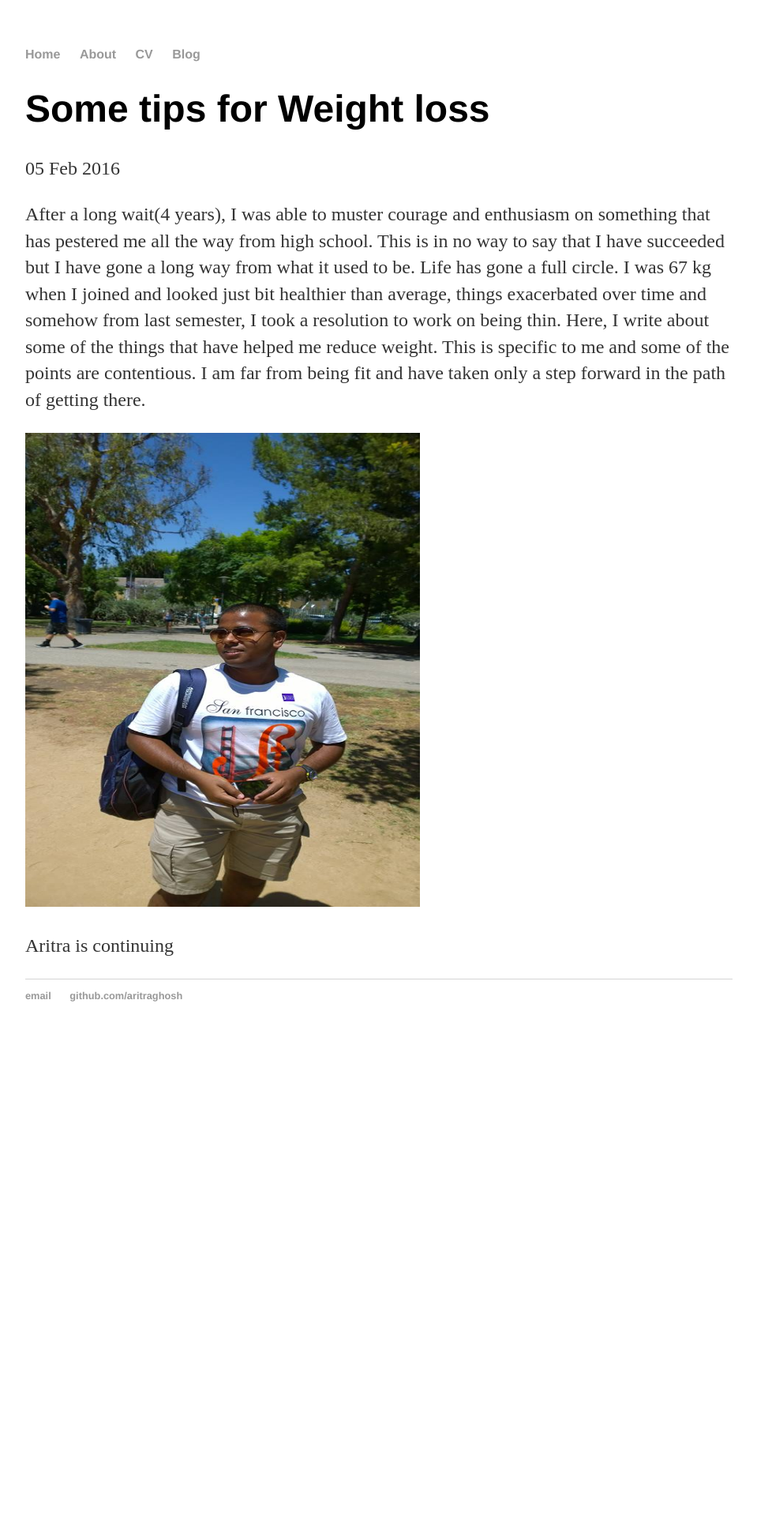
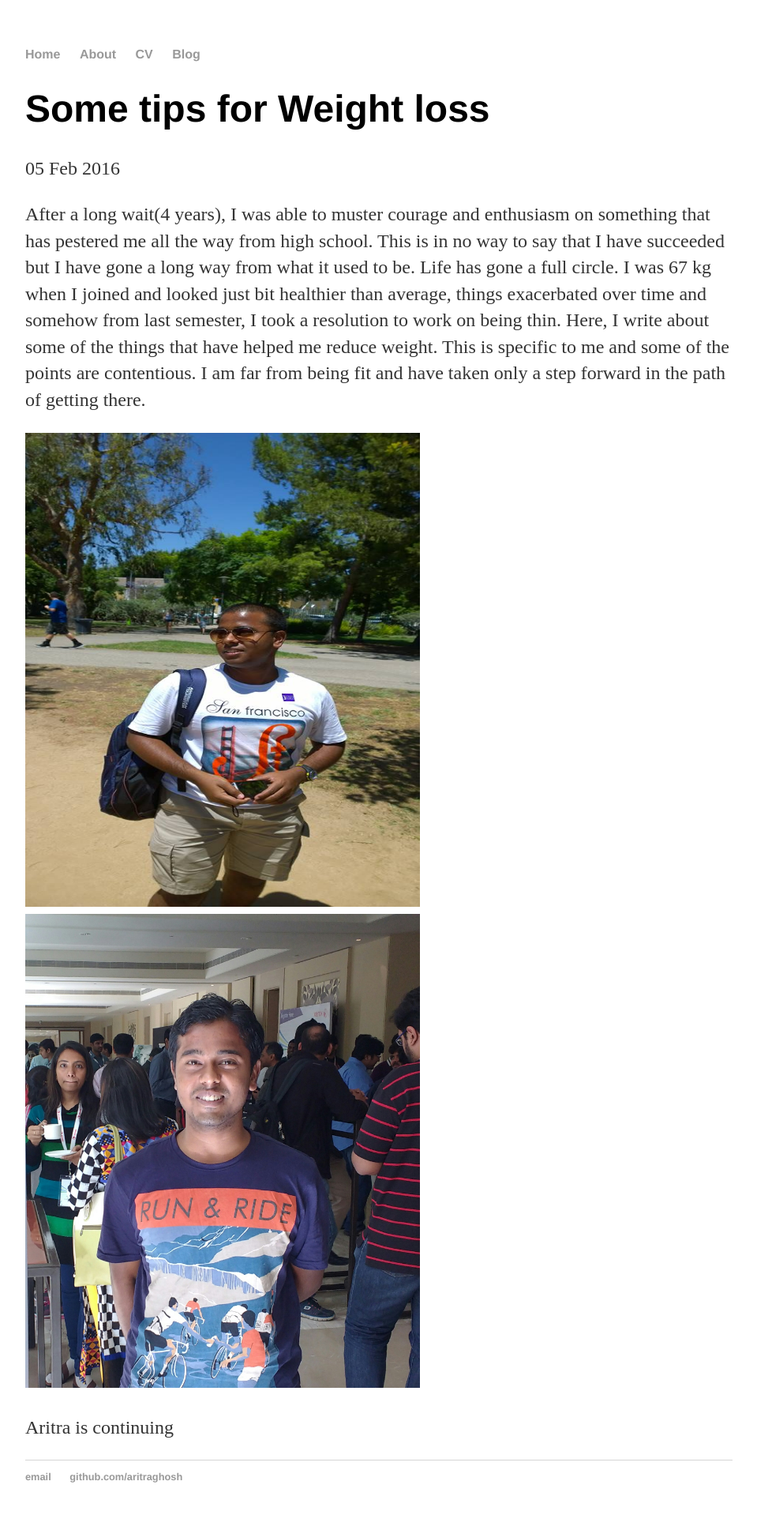
Before and after one commit to aritraghosh/aritraghosh.github.io, a Jekyll site: the page built from _posts/2016-02-05-some-tips-for-weight-loss.md, in a window 1280 px wide. Shown: the whole page at 79% size, without its empty margins (160-1119 px from the left). Built offline with Jekyll 4.4.1, drawn with Linux system fonts in a browser that asks for light colours; before the commit the page ends 1328 px from its top, so only the background shows below that.

Commit message:
Update 2016-02-05-some-tips-for-weight-loss.md

```diff
--- a/_posts/2016-02-05-some-tips-for-weight-loss.md
+++ b/_posts/2016-02-05-some-tips-for-weight-loss.md
@@ -9,6 +9,6 @@ After a long wait(4 years), I was able to muster courage and enthusiasm on somet
 
 
 
-<img src="https://aritraghosh.github.io/images/Aritra_old.jpg" alt="Drawing" style="align: left; width: 500px; height: 600px;"/>
+<img src="https://aritraghosh.github.io/images/Aritra_old.jpg" alt="Drawing" style="align: left; width: 500px; height: 600px;"/><img src="https://aritraghosh.github.io/images/IMG_20160123_091910.jpg" alt="Drawing" style="align: right; width: 500px; height: 600px;" />
 
 Aritra is continuing
```
